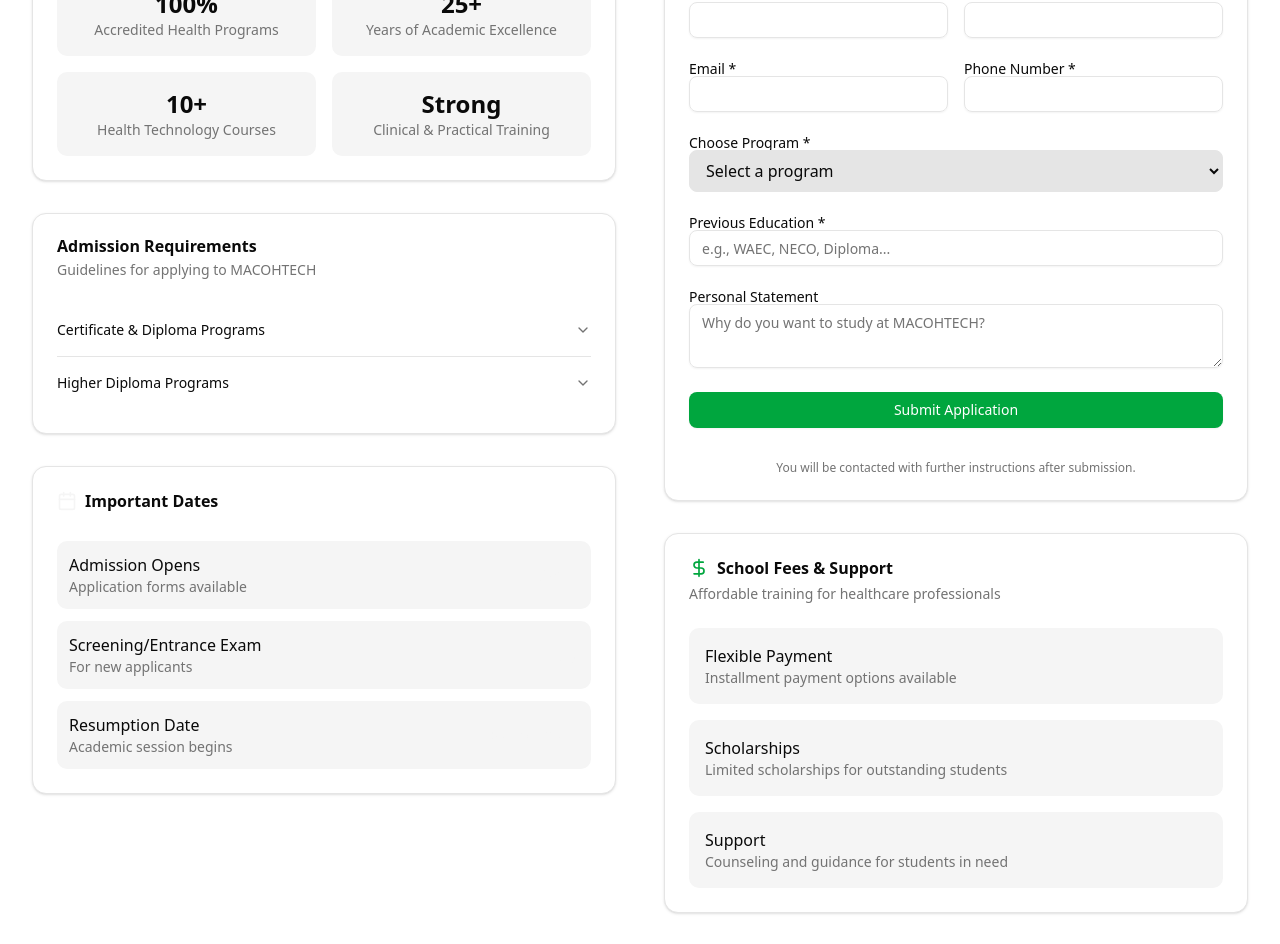
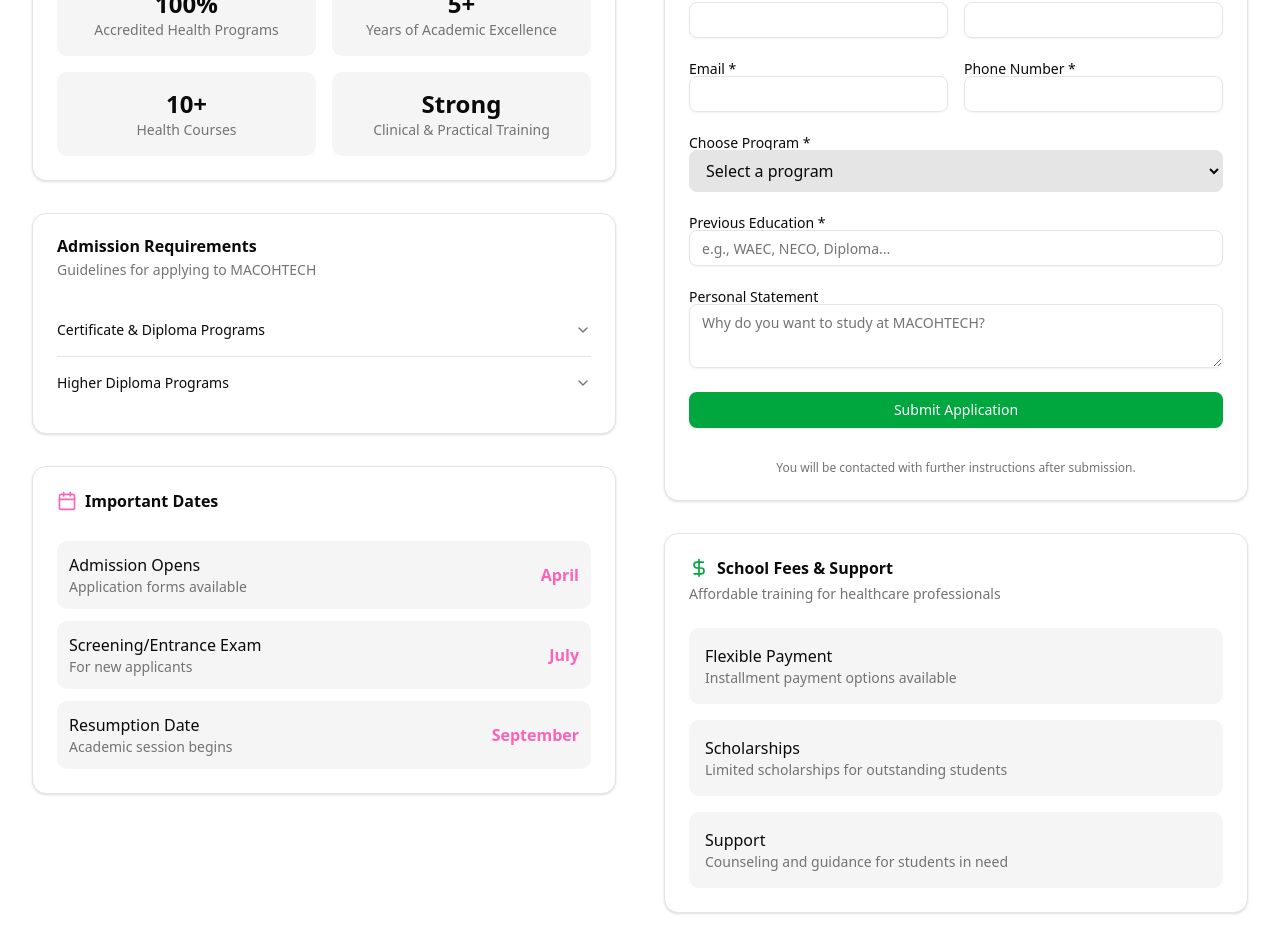
Before and after one commit to Ikechukwu001/MacohtechColllege, a Next.js app: page /admission in a window 1280 px wide. Shown: the part 400-1344 px from the top of the page. Built offline with nearby package versions, Linux system fonts and the light colour scheme.

Commit message:
Corrected some info on the pages

```diff
--- a/Component/AboutPage.jsx
+++ b/Component/AboutPage.jsx
@@ -128,7 +128,7 @@ export default function AboutPage() {
             Excellence <span className="text-pink-500">in Healthcare</span> Education
           </h1>
           <p className="text-xl text-muted-foreground mb-8 max-w-3xl mx-auto text-pretty leading-relaxed">
-            For over 35 years, we have been preparing compassionate healthcare professionals who make a difference in
+            For over 5 years, we have been preparing compassionate healthcare professionals who make a difference in
             communities worldwide through innovative education, research, and service.
           </p>
           <div className="flex flex-col sm:flex-row gap-4 justify-center">
@@ -156,11 +156,11 @@ export default function AboutPage() {
               </p>
               <div className="space-y-4">
                 <div className="flex items-center gap-3">
-                  <BookOpen className="h-5 w-5 text-black" />
+                  <BookOpen className="h-5 w-5 text-blue-400" />
                   <span>Evidence-based curriculum</span>
                 </div>
                 <div className="flex items-center gap-3">
-                  <Globe className="h-5 w-5 text-pink-500" />
+                  <Globe className="h-5 w-5 text-green-500" />
                   <span>Global health perspective</span>
                 </div>
                 <div className="flex items-center gap-3">
--- a/Component/AdmissionPage.jsx
+++ b/Component/AdmissionPage.jsx
@@ -64,12 +64,12 @@ export default function AdmissionPage() {
                     <div className="text-sm text-muted-foreground">Accredited Health Programs</div>
                   </div>
                   <div className="text-center p-4 bg-muted rounded-lg">
-                    <div className="text-2xl font-bold">25+</div>
+                    <div className="text-2xl font-bold">5+</div>
                     <div className="text-sm text-muted-foreground">Years of Academic Excellence</div>
                   </div>
                   <div className="text-center p-4 bg-muted rounded-lg">
                     <div className="text-2xl font-bold">10+</div>
-                    <div className="text-sm text-muted-foreground">Health Technology Courses</div>
+                    <div className="text-sm text-muted-foreground">Health Courses</div>
                   </div>
                   <div className="text-center p-4 bg-muted rounded-lg">
                     <div className="text-2xl font-bold">Strong</div>
@@ -129,7 +129,7 @@ export default function AdmissionPage() {
             <Card>
               <CardHeader>
                 <CardTitle className="flex items-center space-x-2">
-                  <Calendar className="h-5 w-5 text-accent" />
+                  <Calendar className="h-5 w-5 text-pink-400" />
                   <span>Important Dates</span>
                 </CardTitle>
               </CardHeader>
@@ -140,21 +140,21 @@ export default function AdmissionPage() {
                       <p className="font-medium text-foreground">Admission Opens</p>
                       <p className="text-sm text-muted-foreground">Application forms available</p>
                     </div>
-                    <p className="font-bold text-accent">April</p>
+                    <p className="font-bold text-pink-400">April</p>
                   </div>
                   <div className="flex justify-between items-center p-3 bg-muted rounded-lg">
                     <div>
                       <p className="font-medium text-foreground">Screening/Entrance Exam</p>
                       <p className="text-sm text-muted-foreground">For new applicants</p>
                     </div>
-                    <p className="font-bold text-accent">July</p>
+                    <p className="font-bold text-pink-400">July</p>
                   </div>
                   <div className="flex justify-between items-center p-3 bg-muted rounded-lg">
                     <div>
                       <p className="font-medium text-foreground">Resumption Date</p>
                       <p className="text-sm text-muted-foreground">Academic session begins</p>
                     </div>
-                    <p className="font-bold text-accent">September</p>
+                    <p className="font-bold text-pink-400">September</p>
                   </div>
                 </div>
               </CardContent>
--- a/Component/ContactPage.jsx
+++ b/Component/ContactPage.jsx
@@ -59,7 +59,7 @@ export default function ContactPage() {
                     <p className="text-muted-foreground">
                       Madonna College of Health Technology
                       <br />
-                      Elele Campus, Rivers State
+                      Umuahia South, Abia State
                       <br />
                       Nigeria
                     </p>
@@ -117,7 +117,7 @@ export default function ContactPage() {
                     <AccordionTrigger>Available Programs</AccordionTrigger>
                     <AccordionContent>
                       <p className="text-sm text-muted-foreground">
-                        We offer accredited programs in Nursing, Midwifery, Community Health,
+                        We offer accredited programs in Community Health, Public Health, Pharmacy Technicians,
                         Medical Lab Science, and more. Full-time and part-time options available.
                       </p>
                     </AccordionContent>
@@ -149,6 +149,8 @@ export default function ContactPage() {
                       <p>A: Yes, international applicants are welcome and guided through visa processing.</p>
                       <p><strong>Q:</strong> Can I apply online?</p>
                       <p>A: Yes, applications can be started through our admissions portal.</p>
+                      <p><strong>Q:</strong> Can I Write the exams Online?</p>
+                      <p>A: Though the Application can be online via the site, the exams is wriitten offline in the college auditorium.</p>
                       <p><strong>Q:</strong> What are the entry requirements?</p>
                       <p>A: WAEC/NECO with credits in English, Mathematics, Biology, and Chemistry.</p>
                     </AccordionContent>
```
